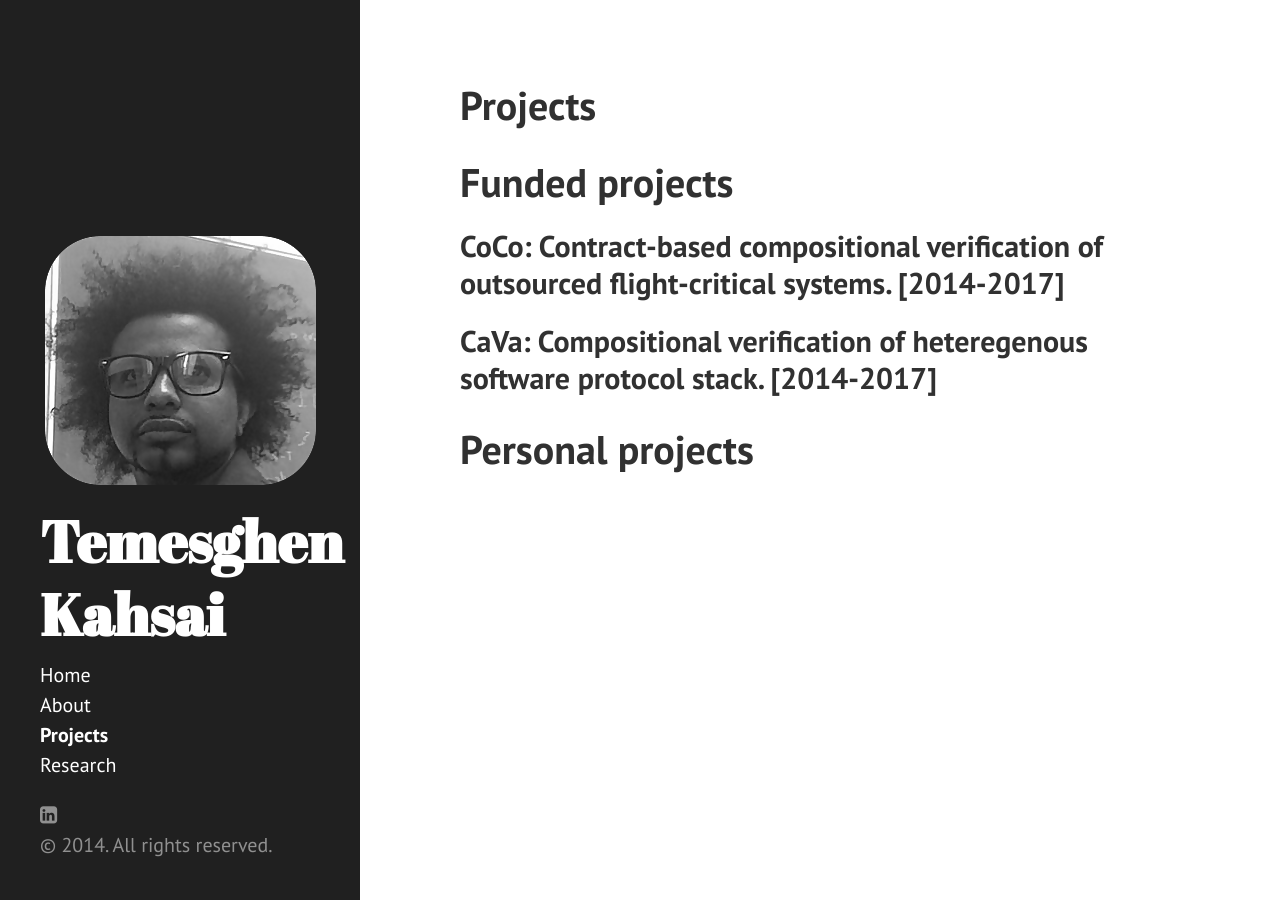
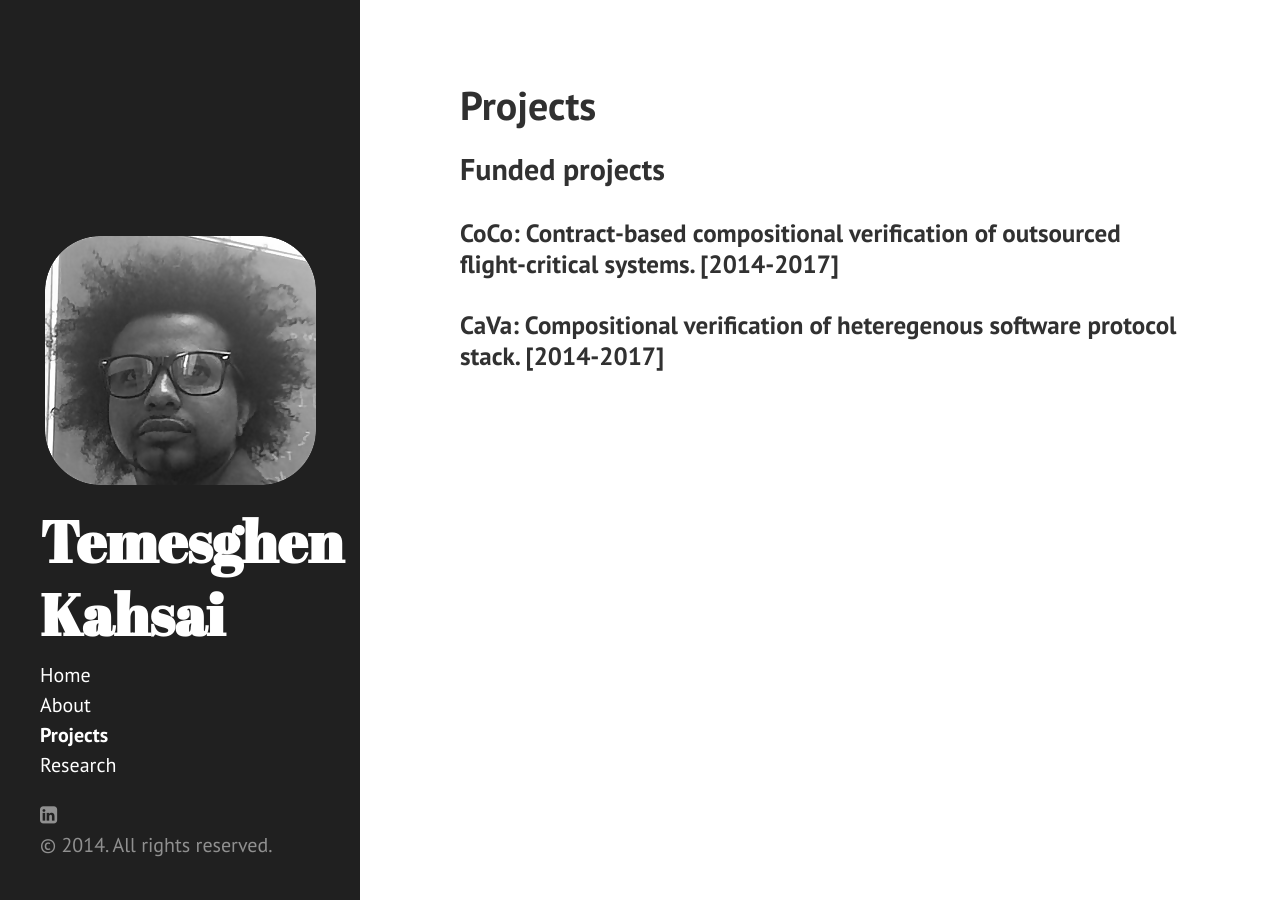
Before and after one commit to lememta/lememta.github.io, a Jekyll site: the page built from projects.md, in a window 1280 px wide. Built offline with Jekyll 4.4.1, drawn with Linux system fonts in a browser that asks for light colours; nearby versions of some CDN libraries.

Commit message:
first version

```diff
--- a/projects.md
+++ b/projects.md
@@ -4,14 +4,14 @@ title: Projects
 permalink: /projects/
 ---
 
-# Funded projects
+## Funded projects
 
-## CoCo: Contract-based compositional verification of outsourced flight-critical systems. [2014-2017]
+### CoCo: Contract-based compositional verification of outsourced flight-critical systems. [2014-2017]
 
-## CaVa: Compositional verification of heteregenous software protocol stack. [2014-2017]
+### CaVa: Compositional verification of heteregenous software protocol stack. [2014-2017]
 
 
-# Personal projects
+
 
 
 [ames]: www.nasa.gov/centers/ames/
```
